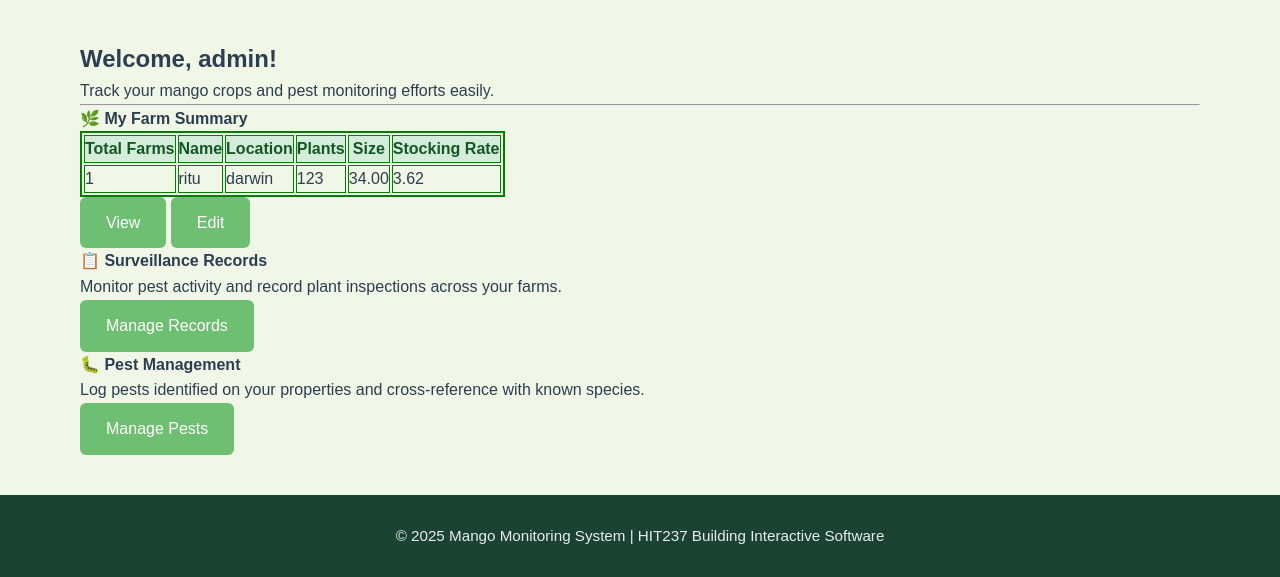
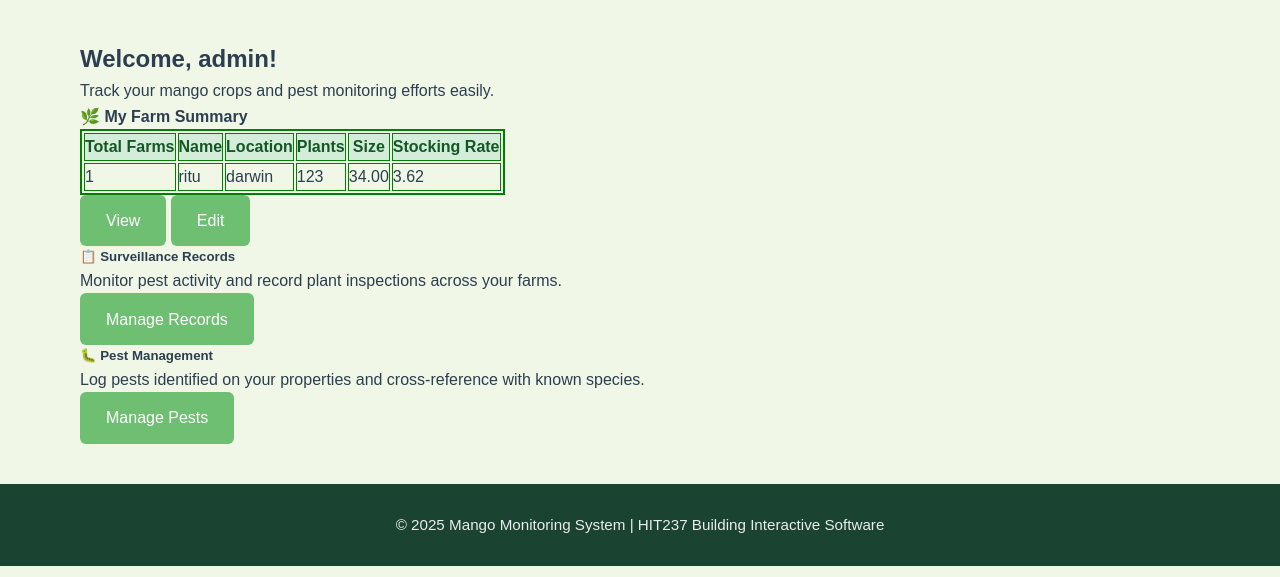
Before and after one commit to erripetalas/MangoMonitoring, a Django app: page /myfarms/profile/ in a window 1280 px wide. Shown: the part 249-826 px from the top of the page. Run offline with Django 5.2, Linux system fonts and the light colour scheme; a user stored in the database is signed in; data comes from the database, SQL or seed files in the repository; both versions use the stored data as it was after the commit; data that the repository does not hold is empty.

Commit message:
container profile

```diff
--- a/App2/templates/App2/profile.html
+++ b/App2/templates/App2/profile.html
@@ -17,11 +17,14 @@
 {% block content %}
 <div class="profile-wrapper">
 <div class="profile-card-box">
-    <h2 class="mb-3">Welcome, {{ user.username }}!</h2>
+
+    <div class="content-card mb-4">
+    <h2 class="mb-2">Welcome, {{ user.username }}!</h2>
     <p class="lead">Track your mango crops and pest monitoring efforts easily.</p>
+</div>
 
-    <hr class="my-4" />
-    <div class="profile-content-box">
+ <!-- Farm Summary -->
+    <div class="content-card mb-4">
     <h4 class="mb-3">🌿 My Farm Summary</h4>
 
     {% if farms %}
@@ -54,7 +57,7 @@
     </div>
 
     <!-- Action Buttons -->
-    <div class="d-flex justify-content-center gap-3 mb-4">
+    <div class="d-flex justify-content-center gap-3 mt-3">
       {% for farm in farms %}
         <a href="{% url 'App2:farm-detail' farm.pk %}" class="btn btn-outline-success">View</a>
         <a href="{% url 'App2:farm-update' farm.pk %}" class="btn btn-outline-secondary">Edit</a>
@@ -98,21 +101,22 @@
     {% endif %}
 
     <!-- Quick Links -->
-    <div class="row mt-4 justify-content-center">
-      <div class="col-md-6">
-        <div class="form-card text-center">
-          <h4 class="mb-3">📋 Surveillance Records</h4>
-          <p class="mb-2">Monitor pest activity and record plant inspections across your farms.</p>
+    <!-- Surveillance -->
+    <div class="content-card mb-4">
+      <h5 class="mb-2">📋 Surveillance Records</h5>
+      <p class="mb-3">Monitor pest activity and record plant inspections across your farms.</p>
       <a href="{% url 'App2:surveillance-list' %}" class="btn btn-outline-primary">Manage Records</a>
     </div>
-      </div>
-      <div class="col-md-6">
-        <div class="form-card text-center">
-          <h4 class="mb-3">🐛 Pest Management</h4>
-          <p class="mb-2">Log pests identified on your properties and cross-reference with known species.</p>
+
+    <!-- Pest Management -->
+    <div class="content-card">
+      <h5 class="mb-2">🐛 Pest Management</h5>
+      <p class="mb-3">Log pests identified on your properties and cross-reference with known species.</p>
       <a href="{% url 'App2:pest-list' %}" class="btn btn-outline-primary">Manage Pests</a>
     </div>
+
   </div>
+
       </div>
     </div>
   </div>
```
Also changed, not shown: App2/static/css/base.css (+9 -0 lines), db.sqlite3. Lines whose indentation alone changed are shown as unchanged.
